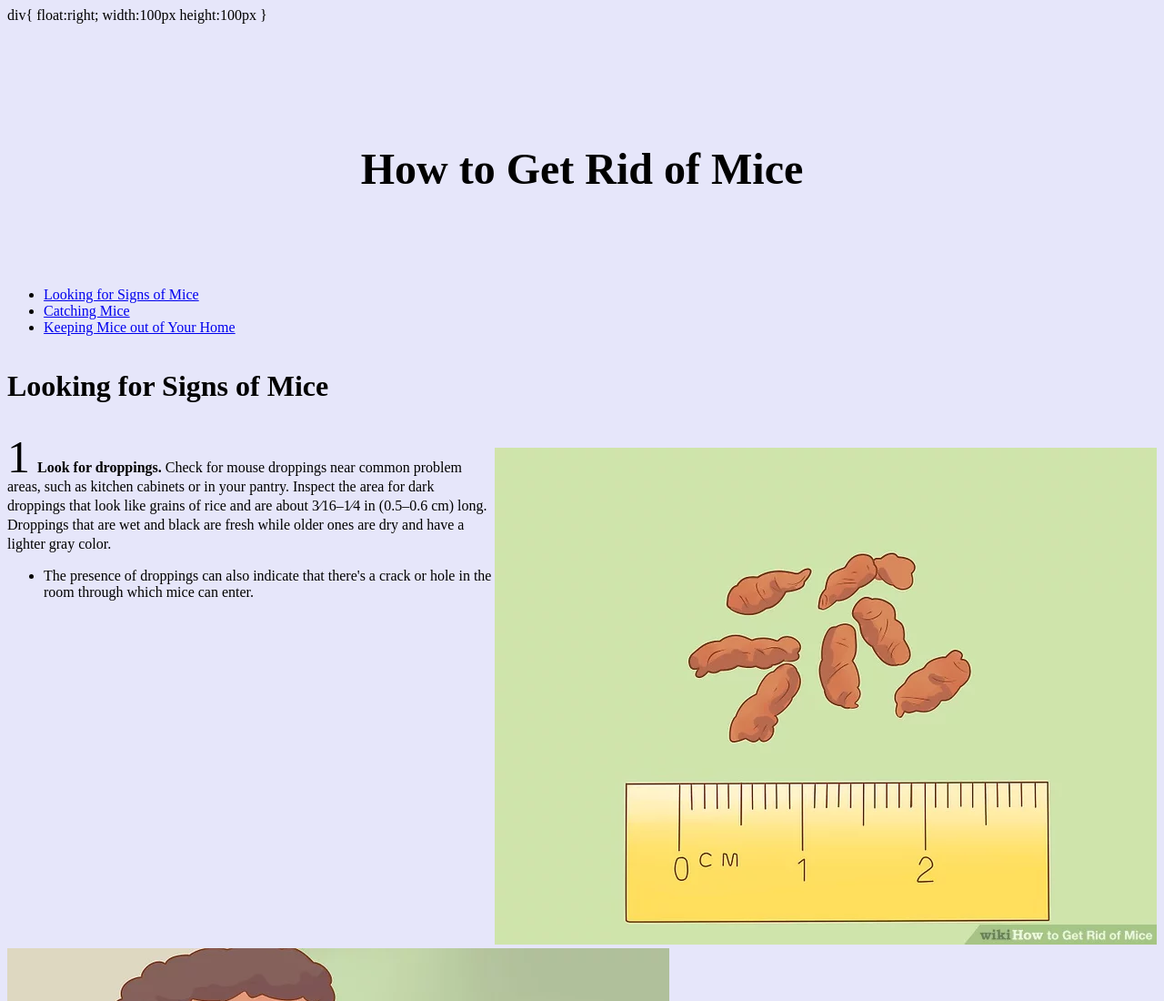
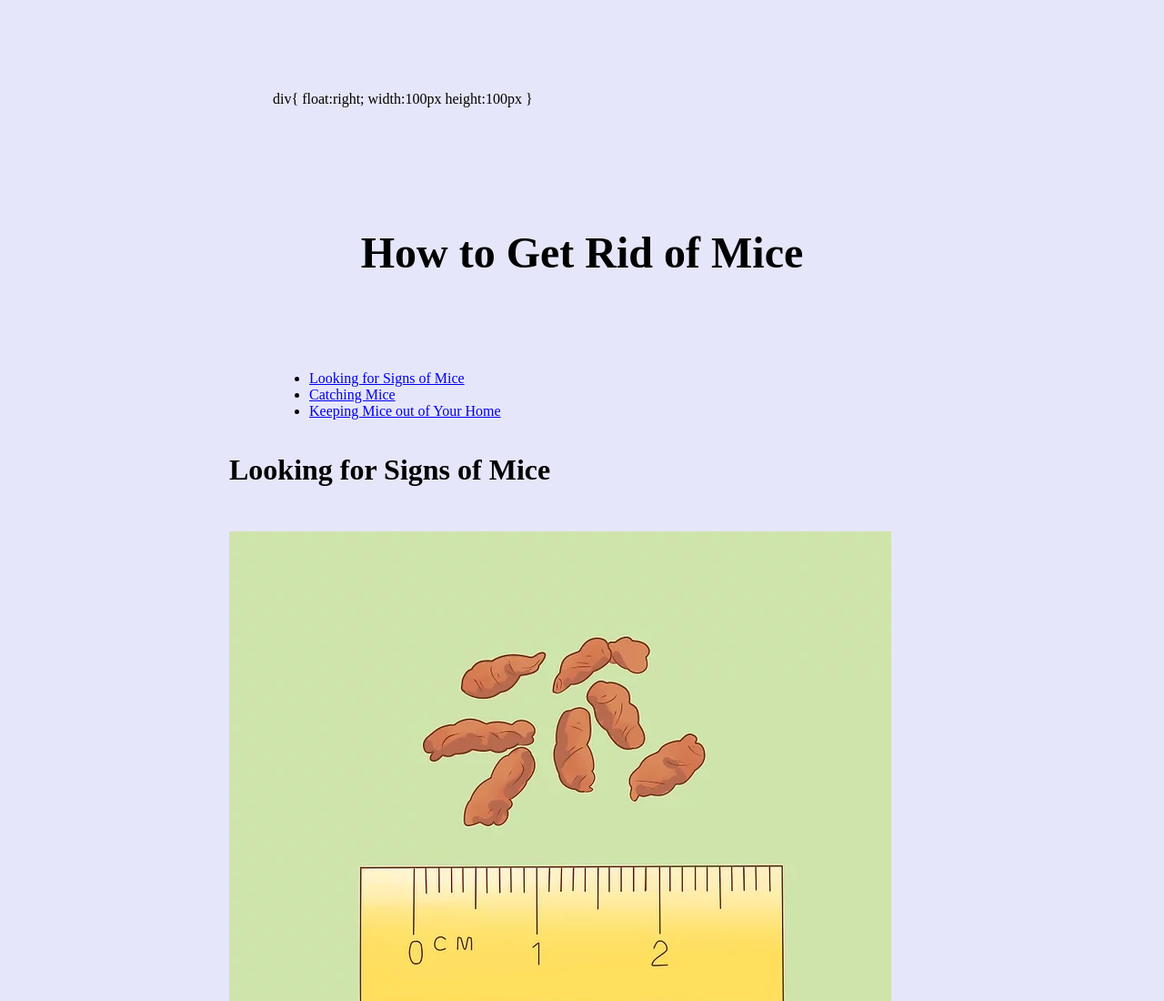
Before and after one commit to Xugongdi/interactivemedia323, a plain HTML site: page Exercise2/index.html in a window 1280 px wide. Shown: the top 1100 px of the page at 91% size. Drawn offline with Linux system fonts and the light colour scheme.

Commit message:
Update style.css

```diff
--- a/Exercise2/style.css
+++ b/Exercise2/style.css
@@ -1,5 +1,9 @@
 body{
 	background: Lavender;
+	margin-right:300px;
+    margin-left:300px;
+    margin-bottom:300px;
+    margin-top:100px;
 }
 
 h1 {
```
